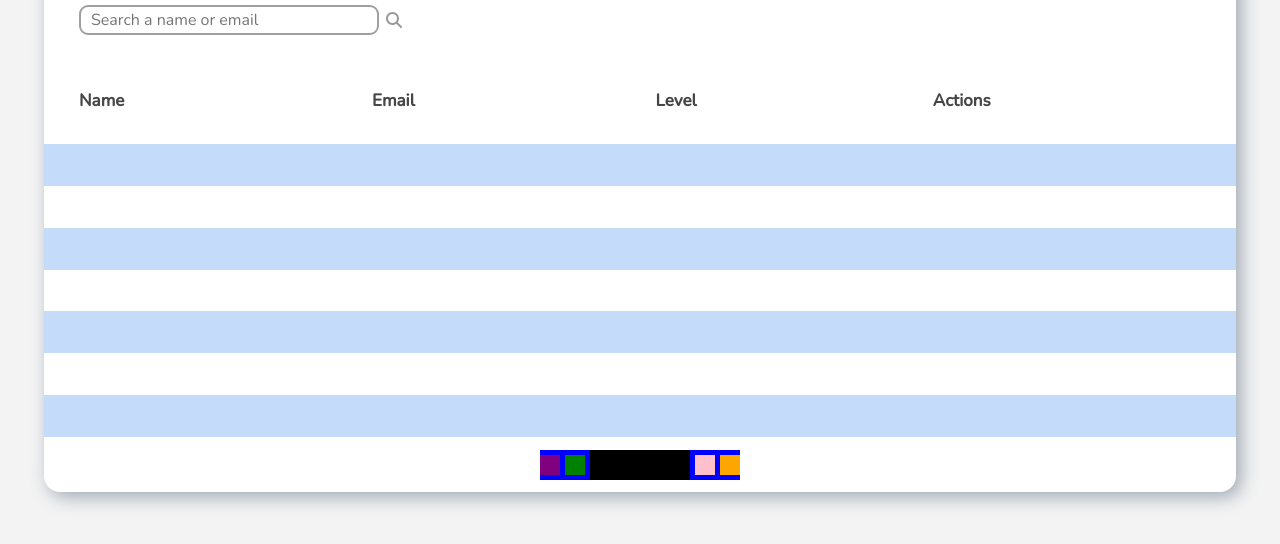
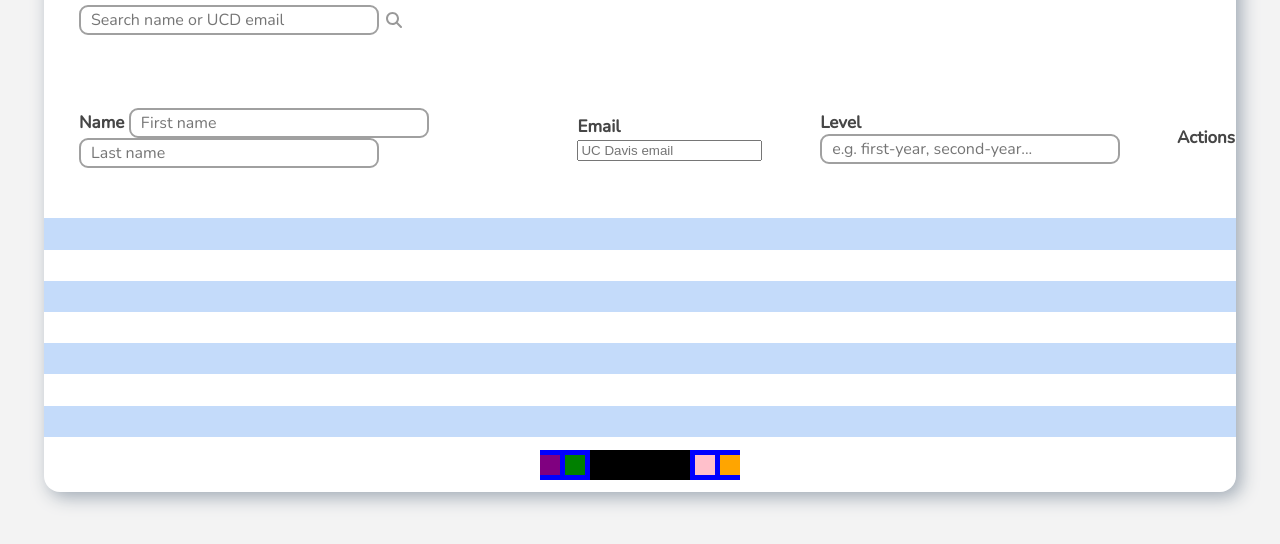
Before and after one commit to macleet/boardeaux, a website: page public/index.html in a window 1280 px wide. Shown: the part 218-762 px from the top of the page. Drawn offline with nearby package versions, Linux system fonts and the light colour scheme.

Commit message:
Update index.html
Linked JS files tableSubmission.js and ajax.js.

Added the form section to  the table where the user can insert relevant data about a student to the table. Authentication has been handled for all fields.

Added empty rows for filling later.

```diff
--- a/public/index.html
+++ b/public/index.html
@@ -5,6 +5,8 @@
         <meta name="viewport" content="width=device-width, initial-scale=1">
         <link rel="stylesheet" type="text/css" href="style.css" />
         <link rel="icon" type="image/x-icon" href="favicon.ico" />
+        <script defer type="text/javascript" src="tableSubmission.js"></script>
+        <script defer type="text/javascript" src="ajax.js" ></script>
         <title>BOARDeaux</title>
     </head>
     <body>
@@ -17,11 +19,11 @@
                     <h2>UC Davis Students</h2>
                 </div>
                 <div id="function-bar">
-                    <div id="search-bar">
-                        <form>
-                            <input type="text" placeholder="Search a name or email">
+                    <div >
+                        <form id="search-bar">
+                            <input required type="text" pattern="(([a-z0-9._%+-]+@ucdavis.edu)|([A-za-z\s-])+)" placeholder="Search name or UCD email" >
+                            <img src="search-button.svg" id="search-button" class="filter-gray" />
                         </form>
-                            <img src="search-button.svg" id="search-button" class="filter-gray" />
                     </div>
                     <div id="filter-button">
 
@@ -33,52 +35,65 @@
             </div>
             <table>
                 <tr id="table-fields">
-                    <th>Name</th>
-                    <th>Email</th>
-                    <th>Level</th>
-                    <th>Actions</th>
+                    <form id="form">
+                        <th class="form-row">
+                            <label for="name">Name</label>
+                            <input required type="text" placeholder="First name" class="name-input" id="first-name-input">
+                            <input required type="text" placeholder="Last name" class="name-input" id="last-name-input">
+                        </th>
+                        <th class="form-row">
+                            <label for="email">Email</label>
+                            <input required type="email" placeholder="UC Davis email" pattern="[a-z0-9._%+-]+@ucdavis.edu" id="email-input">
+                        </th>
+                        <th class="form-row">
+                            <label for="level">Level</label>
+                            <input required type="text" placeholder="e.g. first-year, second-year..." id="level-input">
+                        </th>
+                        <input type="submit" id="student-submit" hidden></input>
+                    </form>
+                    <th id="action-field" class="actions">Actions</th>
                 </tr>
-                <tr class="student-data">
-                    <td></td>
-                    <td></td>
-                    <td></td>
-                    <td></td>
+                <tr class="student-data" id="first-row">
+                    <td class="name"></td>
+                    <td class="email"></td>
+                    <td class="level"></td>
+                    <td class="actions"></td>
                 </tr>
-                <tr class="student-data">
-                    <td></td>
-                    <td></td>
-                    <td></td>
-                    <td></td>
+                <tr class="student-data" id="second-row">
+                    <td class="name"></td>
+                    <td class="email"></td>
+                    <td class="level"></td>
+                    <td class="actions"></td>
                 </tr>
-                <tr class="student-data">
-                    <td></td>
-                    <td></td>
-                    <td></td>
-                    <td></td>
+                <tr class="student-data" id="third-row">
+                    <td class="name"></td>
+                    <td class="email"></td>
+                    <td class="level"></td>
+                    <td class="actions"></td>
                 </tr>
-                <tr class="student-data">
-                    <td></td>
-                    <td></td>
-                    <td></td>
-                    <td></td>
+                <tr class="student-data" id="fourth-row">
+                    <td class="name"></td>
+                    <td class="email"></td>
+                    <td class="level"></td>
+                    <td class="actions"></td>
                 </tr>
-                <tr class="student-data">
-                    <td></td>
-                    <td></td>
-                    <td></td>
-                    <td></td>
+                <tr class="student-data" id="fifth-row">
+                    <td class="name"></td>
+                    <td class="email"></td>
+                    <td class="level"></td>
+                    <td class="actions"></td>
                 </tr>
-                <tr class="student-data">
-                    <td></td>
-                    <td></td>
-                    <td></td>
-                    <td></td>
+                <tr class="student-data" id="sixth-row">
+                    <td class="name"></td>
+                    <td class="email"></td>
+                    <td class="level"></td>
+                    <td class="actions"></td>
                 </tr>
-                <tr class="student-data">
-                    <td></td>
-                    <td></td>
-                    <td></td>
-                    <td></td>
+                <tr class="student-data" id="seventh-row">
+                    <td class="name"></td>
+                    <td class="email"></td>
+                    <td class="level"></td>
+                    <td class="actions"></td>
                 </tr>
             </table>
             <div id="pages-wrapper">
```
